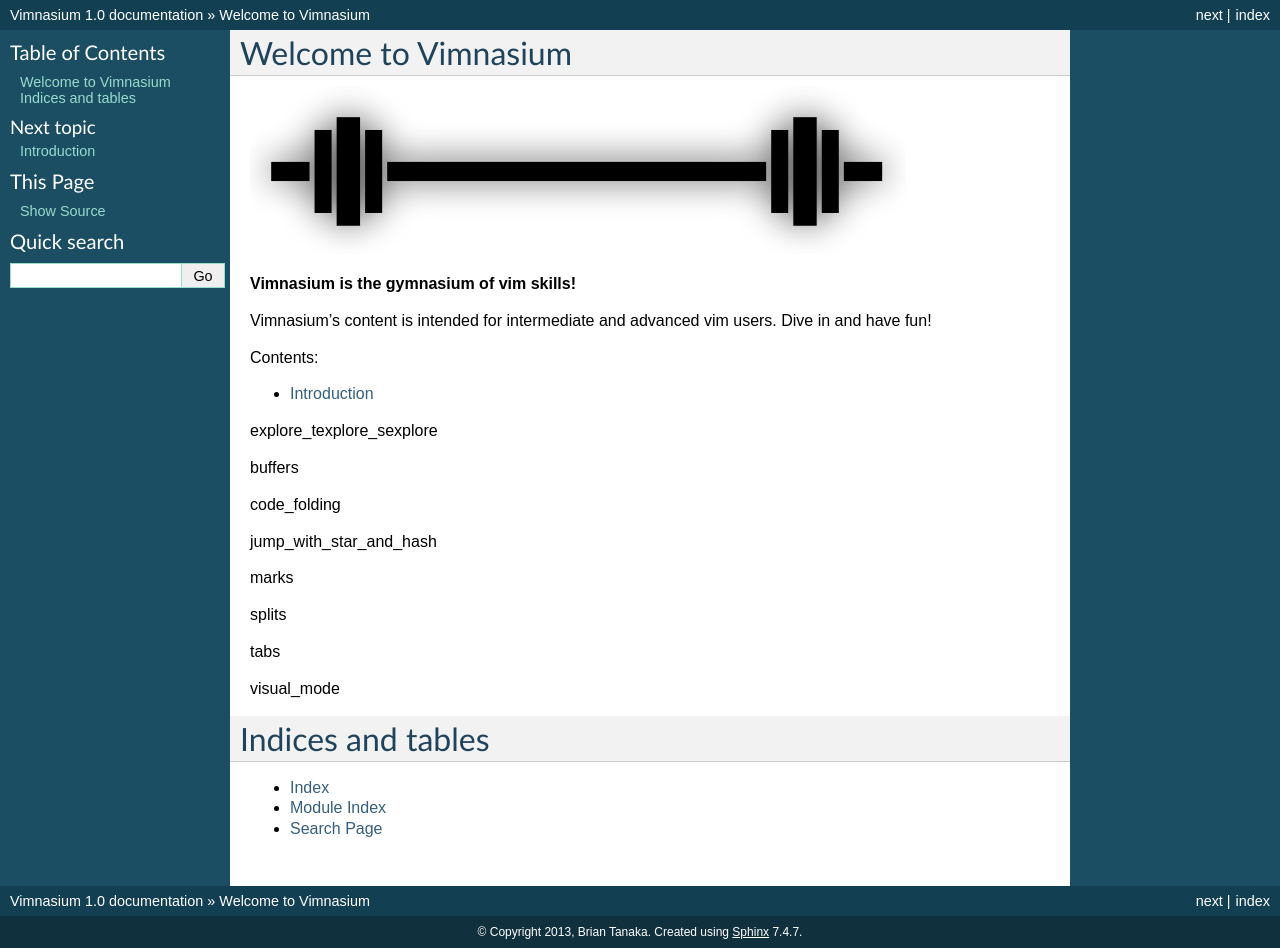
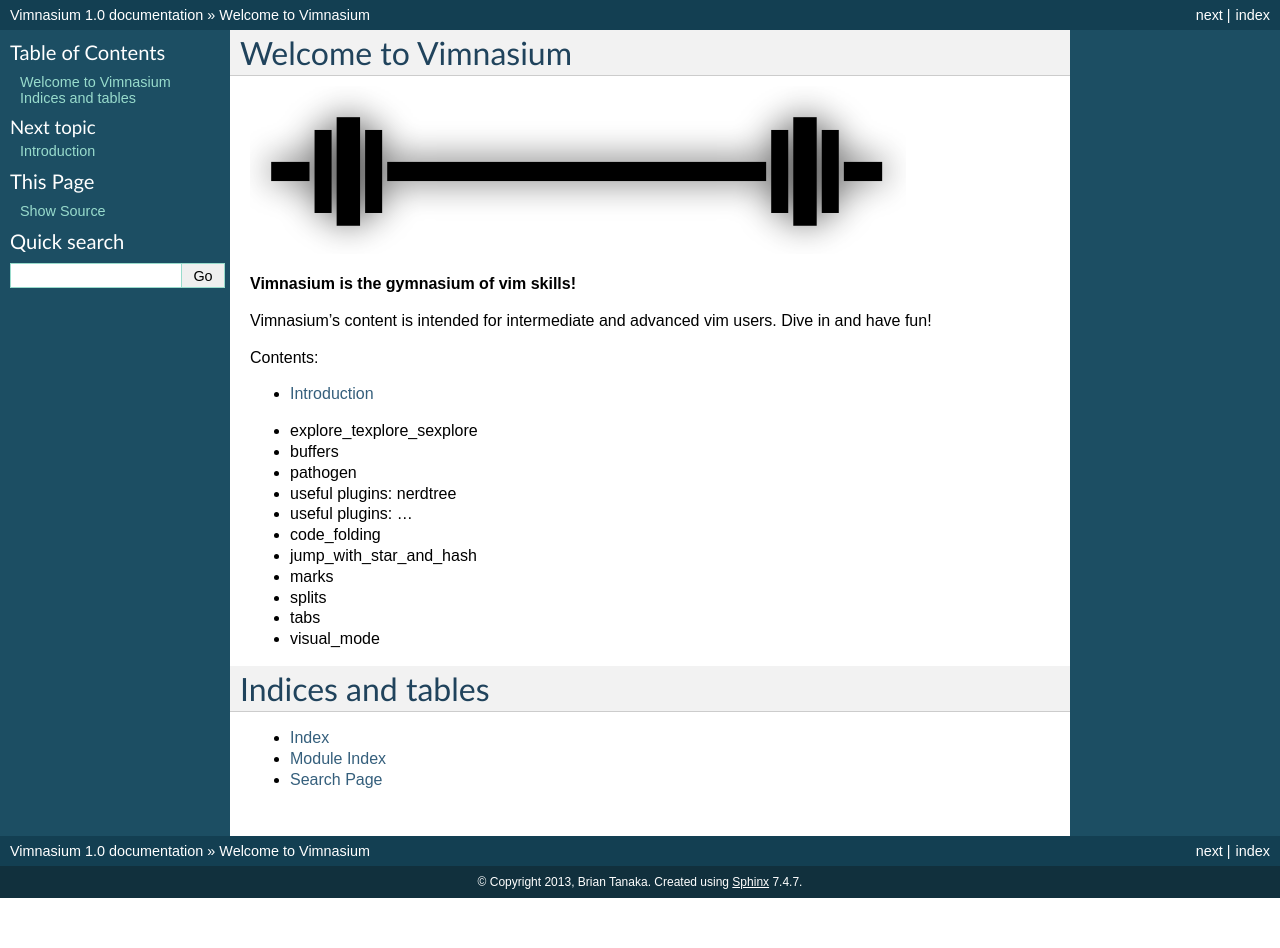
Before and after one commit to btanaka/vimnasium-text, a Sphinx documentation site: the page built from sphinx/index.rst, in a window 1280 px wide. Built offline with Sphinx 7.4.7, drawn with Linux system fonts in a browser that asks for light colours; after the commit the page ends 900 px from its top, so only the background shows below that.

Commit message:
add upcoming chapters to index

```diff
--- a/sphinx/index.rst
+++ b/sphinx/index.rst
@@ -20,21 +20,17 @@
 
    introduction
 
-explore_texplore_sexplore
-
-buffers
-
-code_folding
-
-jump_with_star_and_hash
-
-marks
-
-splits
-
-tabs
-
-visual_mode
+* explore_texplore_sexplore
+* buffers
+* pathogen
+* useful plugins: nerdtree
+* useful plugins: ...
+* code_folding
+* jump_with_star_and_hash
+* marks
+* splits
+* tabs
+* visual_mode
 
 
 
```
Also changed, not shown: 5 other files.
